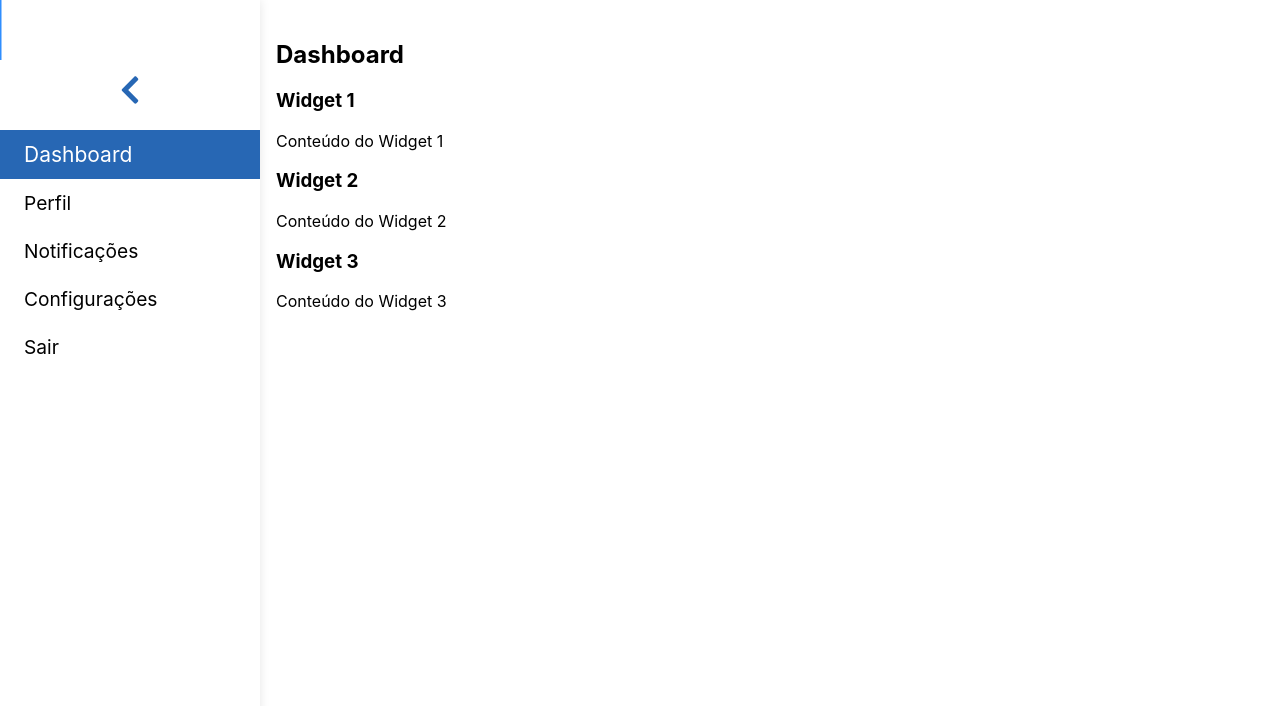
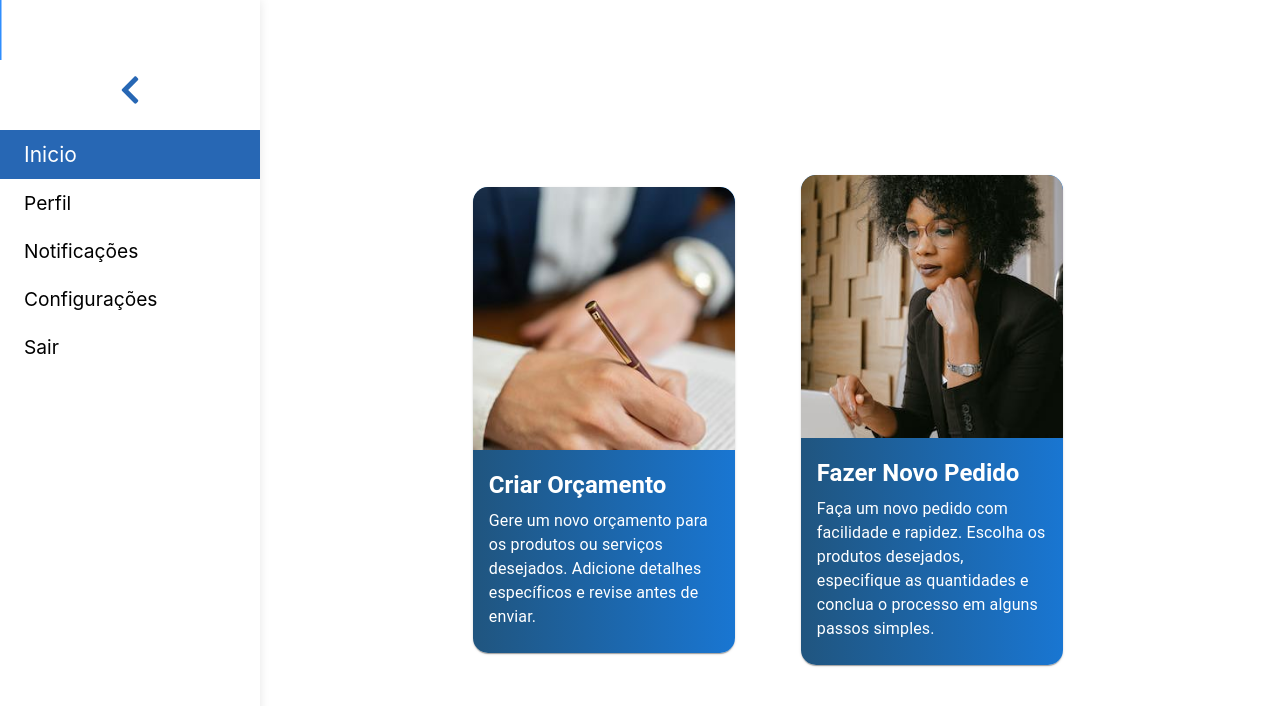
Before and after one commit to Daniel-Mingoranse/OrderSync, a React (Create React App) app: page /dashboard in a window 1280 px wide. Shown: the top 706 px of the page. Built offline with nearby package versions, Linux system fonts and the light colour scheme.

Commit message:
correçao pastas, organizaçao de arquivos de rota

```diff
--- a/src/Dashboard/RoutesDashboard.js
+++ b/src/Dashboard/RoutesSideBar/RoutesDashboard.js
@@ -1,14 +1,15 @@
 // RoutesDashboard.js
 import React from 'react';
 import { Routes, Route } from 'react-router-dom';
-import AppLayout from './components/layout/AppLayout';
-import Blank from './pages/Blank';
+import AppLayout from '../components/layout/AppLayout';
+import Blank from '../pages/Blank';
+import CardDashboard from '../pages/ClientCards/ClientCards'
 
 function RoutesDashboard() {
   return (
     <Routes>
       <Route path='/' element={<AppLayout />}>
-        <Route index element={<Blank />} />
+        <Route index element={<CardDashboard />} />
         <Route path='/started' element={<Blank />} />
         <Route path='/calendar' element={<Blank />} />
         <Route path='/user' element={<Blank />} />
--- a/src/Dashboard/components/layout/appLayout.scss
+++ b/src/Dashboard/components/layout/appLayout.scss
@@ -11,6 +11,7 @@
     top: 0;
     left: 0;
     bottom: 0; /* Ocupa toda a altura da tela */
+    z-index: 999;
   }
 
   .content {
--- a/src/Dashboard/components/sidebar/Sidebar.jsx
+++ b/src/Dashboard/components/sidebar/Sidebar.jsx
@@ -4,7 +4,7 @@ import SidebarItem from './SidebarItem';
 import { FaHome, FaUser, FaBell, FaCog, FaSignOutAlt, FaChevronLeft   } from 'react-icons/fa';
 
 const sidebarNavItems = [
-  { display: 'Dashboard', icon: <FaHome />, to: '/' }, ,
+  { display: 'Inicio', icon: <FaHome />, to: '/' }, ,
   { display: 'Perfil', icon: <FaUser />, to: '/profile' },
   { display: 'Notificações', icon: <FaBell />, to: '/notifications' },
   { display: 'Configurações', icon: <FaCog />, to: '/settings' },
--- /dev/null
+++ b/src/Dashboard/pages/ClientCards/ClientCards.css
@@ -0,0 +1,14 @@
+/* ClientDashboard.css */
+
+.hover-image {
+    width: 100%;
+    height: auto;
+    border-radius: 15px 15px 0 0;
+    transition: filter 0.3s;
+  }
+
+  .hover-text {
+    color: white;
+  }
+
+  /* Adicione outros estilos conforme necessário */
--- a/src/Dashboard/ClientDashboard/ClientDashboard.js
+++ b/src/Dashboard/pages/ClientCards/ClientCards.js
@@ -1,4 +1,6 @@
-import * as React from 'react';
+// ClientDashboard.jsx
+
+import React from 'react';
 import Card from '@mui/material/Card';
 import CardContent from '@mui/material/CardContent';
 import CardActionArea from '@mui/material/CardActionArea';
@@ -6,8 +8,10 @@ import Typography from '@mui/material/Typography';
 import Grid from '@mui/material/Grid';
 import { createTheme, ThemeProvider } from '@mui/material/styles';
 import { styled } from '@mui/system';
-import orcamento from '../../assets/orcamento.jpg'
-import pedido from '../../assets/pedido.jpg'
+import orcamento from '../../../assets/orcamento.jpg';
+import pedido from '../../../assets/pedido.jpg';
+import './ClientCards.css';
+
 const theme = createTheme();
 
 const HoverCard = styled(Card)({
@@ -15,6 +19,7 @@ const HoverCard = styled(Card)({
   margin: 'auto',
   marginBottom: '20px',
   borderRadius: '15px',
+  color:'white',
   background: 'linear-gradient(to left, #1976D2, #20557f)',
   transition: 'transform 0.3s, box-shadow 0.3s',
   position: 'relative',
@@ -30,7 +35,9 @@ const HoverCard = styled(Card)({
     },
   },
   '@media (max-width: 600px)': {
+    width: '90%',
     marginTop: '10px',
+    color: 'white'
   },
 });
 
@@ -57,6 +64,9 @@ const HoverTitle = styled(Typography)({
   marginBottom: '8px',
   fontWeight: 'bold',
   transition: 'font-size 0.3s, font-weight 0.3s',
+  '@media (max-width: 600px)': {
+    fontSize: '1.3rem',
+  },
 });
 
 const HoverContent = styled(CardContent)({
@@ -69,9 +79,8 @@ const HoverContent = styled(CardContent)({
 });
 
 const ClientDashboard = () => {
-    const imageUrlOrçamento = orcamento;
-    const imageUrlNovoPedido = pedido;
-
+  const imageUrlOrçamento = orcamento;
+  const imageUrlNovoPedido = pedido;
 
   return (
     <ThemeProvider theme={theme}>
@@ -82,7 +91,7 @@ const ClientDashboard = () => {
               <img
                 src={imageUrlOrçamento}
                 alt="Orçamento"
-                style={{ width: '100%', height: 'auto', borderRadius: '15px 15px 0 0', transition: 'filter 0.3s' }}
+                className="hover-image"
               />
               <HoverMessage className="hover-message" variant="body2">
                 Solicitar Orçamento
@@ -92,7 +101,7 @@ const ClientDashboard = () => {
               <HoverTitle gutterBottom variant="h5" component="div">
                 Criar Orçamento
               </HoverTitle>
-              <Typography variant="body1" color="text.secondary" sx={{ color: 'white' }}>
+              <Typography variant="body1" style={{ color: 'white' }} className="hover-text">
                 Gere um novo orçamento para os produtos ou serviços desejados. Adicione detalhes específicos e revise antes de enviar.
               </Typography>
             </HoverContent>
@@ -105,7 +114,7 @@ const ClientDashboard = () => {
               <img
                 src={imageUrlNovoPedido}
                 alt="Novo Pedido"
-                style={{ width: '100%', height: 'auto', borderRadius: '15px 15px 0 0', transition: 'filter 0.3s' }}
+                className="hover-image"
               />
               <HoverMessage className="hover-message" variant="body2">
                 Criar Novo Pedido
@@ -115,7 +124,7 @@ const ClientDashboard = () => {
               <HoverTitle gutterBottom variant="h5" component="div">
                 Fazer Novo Pedido
               </HoverTitle>
-              <Typography variant="body1" color="text.secondary" sx={{ color: 'white' }}>
+              <Typography variant="body1" style={{ color: 'white' }} className="hover-text">
                 Faça um novo pedido com facilidade e rapidez. Escolha os produtos desejados, especifique as quantidades e conclua o processo em alguns passos simples.
               </Typography>
             </HoverContent>
--- a/src/index.js
+++ b/src/index.js
@@ -8,8 +8,7 @@ import SignUp from './Register/SignUp';
 import Error from './Error/Error';
 import PasswordReset from './PasswordReset/PasswordReset';
 import Loading from './LoadingPage/Loading';
-import ClientDashboard from './Dashboard/ClientDashboard/ClientDashboard' // faze de testes logo sera removido esse import
-import RoutesDashboard from './Dashboard/RoutesDashboard';
+import RoutesDashboard from './Dashboard/RoutesSideBar/RoutesDashboard';
 
 const root = createRoot(document.getElementById('root'));
 
```
